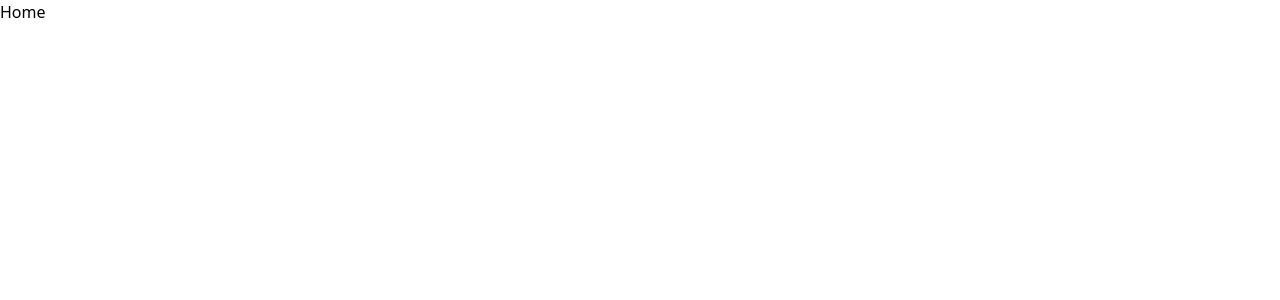
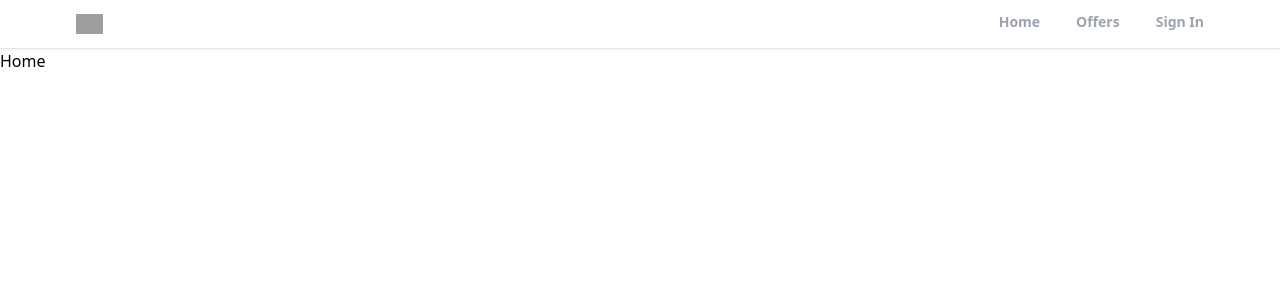
Before and after one commit to samuelsowpati/realtor-clone-react, a React (Create React App) app: page / in a window 1280 px wide. Shown: the top 300 px of the page. Built offline with nearby package versions, Linux system fonts and the light colour scheme; grey boxes are pictures that could not be loaded.

Commit message:
created the header component

```diff
--- a/src/App.js
+++ b/src/App.js
@@ -2,22 +2,21 @@
 import Home from "./pages/Home";
 import Profile from "./pages/Profile";
 import SignIn from "./pages/SignIn";
-import SignUp from "./pages/SignUp";
 import ForgotPassword from "./pages/ForgotPassword";
 import Offers from "./pages/Offers";
+import Header from "./components/Header";
 
 function App() {
   return (
     <>
     <Router>
+      <Header/>
       <Routes>
         <Route path="/" element={ <Home /> }/>
         <Route path="/profile" element={ <Profile /> }/>
         <Route path="/sign-in" element={ <SignIn /> }/>
-        <Route path="/sign-up" element={ <SignUp /> }/>
         <Route path="/forgot-password" element={ <ForgotPassword /> }/>
         <Route path="/offers" element={ <Offers /> }/>
-
 
       </Routes>
     </Router>
--- /dev/null
+++ b/src/components/Header.jsx
@@ -0,0 +1,34 @@
+import React from 'react'
+import {useLocation, useNavigate} from 'react-router-dom'
+
+export default function Header() {
+    const location=useLocation()
+    const navigate=useNavigate()
+
+    function pathMatchRoute(route){
+        if(route==location.pathname){
+            return true
+        }
+    }
+
+  return (
+    <div className="bg-white border-b shadow-sm sticky top-0 z-50">
+        <header className="flex justify-between items-center px-3 max-w-6xl mx-auto">
+            <div>
+                <img src="https://static.rdc.moveaws.com/images/logos/rdc-logo-default.svg" alt="logo" className="h-5 cursor-pointer" onClick={()=>navigate("/")}/>
+            </div>
+            <div>
+                <ul className="flex space-x-9">
+                    <li className={`cursor-pointer py-3 text-sm font-semibold text-gray-400 border-b-[4px] border-b-transparent ${pathMatchRoute("/") && "text-black border-b-purple-500"}`} onClick={()=>navigate("/")}>Home</li>
+
+                    <li className={`cursor-pointer py-3 text-sm font-semibold text-gray-400 border-b-[4px] border-b-transparent ${pathMatchRoute("/offers") && "text-black border-b-purple-500"}`} onClick={()=>navigate("/offers")}>Offers</li>
+
+                    <li className={`cursor-pointer py-3 text-sm font-semibold text-gray-400 border-b-[4px] border-b-transparent ${pathMatchRoute("/sign-in") && "text-black border-b-purple-500"}`} onClick={()=>navigate("/sign-in")}>Sign In</li>
+
+
+                </ul>
+            </div>
+        </header>
+    </div>
+  )
+}
--- a/src/pages/SignUp.jsx
+++ /dev/null
@@ -1,7 +0,0 @@
-import React from 'react'
-
-export default function SignUp() {
-  return (
-    <div>Sign Up page</div>
-  )
-}
```
